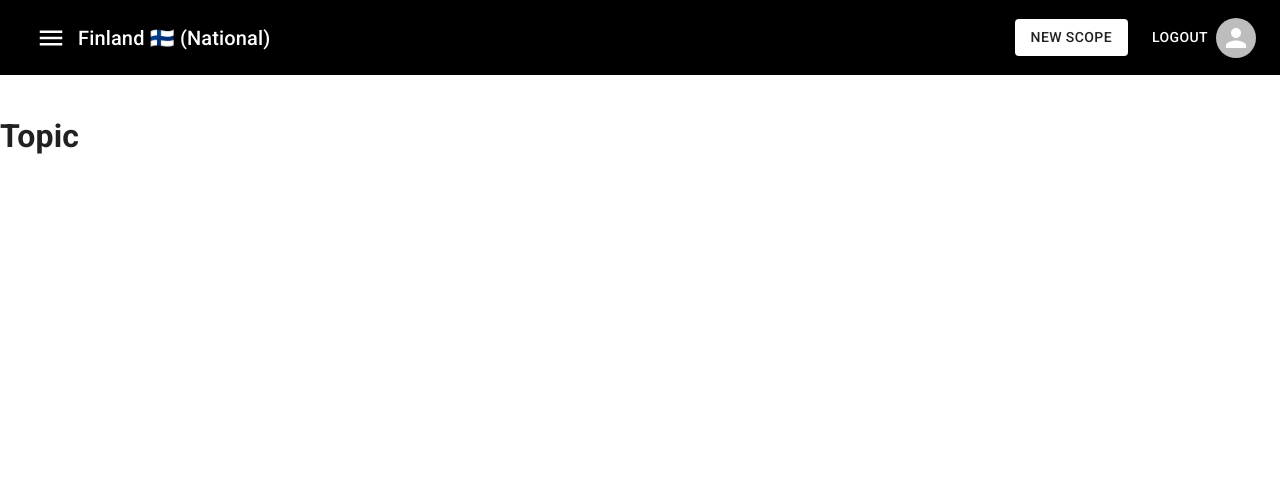
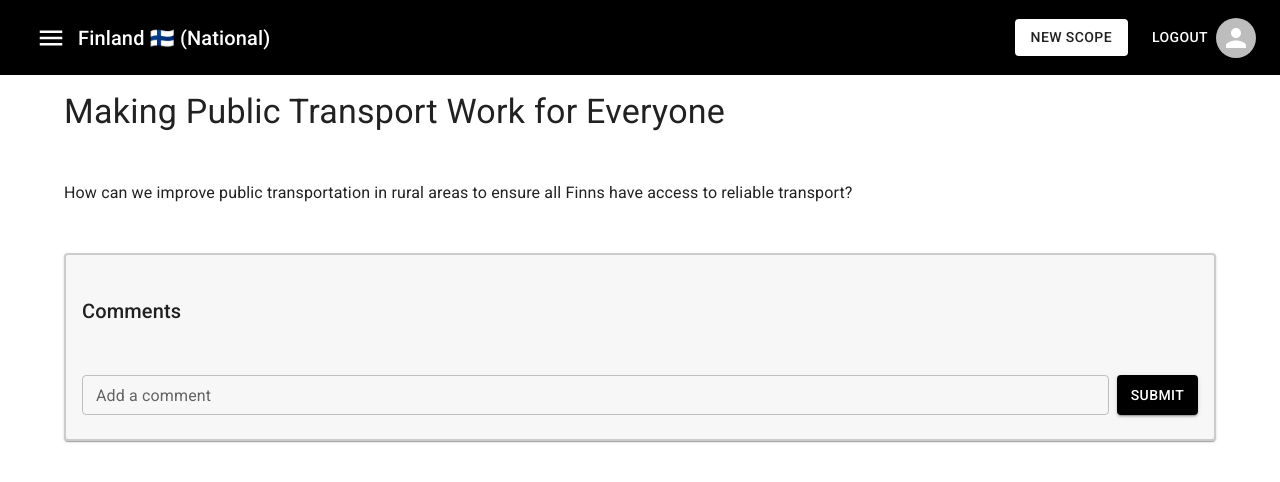
Before and after one commit to danihorvath/sisusays, a React (Vite) app: page /1/1 in a window 1280 px wide. Shown: the top 482 px of the page. Built offline with nearby package versions, Linux system fonts and the light colour scheme; sample sign-in values are in the browser's storage; a web font is replaced by a local one; what material-ui-confirm would draw is missing.

Commit message:
comment section

```diff
--- /dev/null
+++ b/src/components/CommentSection.tsx
@@ -0,0 +1,67 @@
+import { Box, Button, List, ListItem, TextField, Typography } from "@mui/material";
+import { useState } from "react";
+
+interface CommentSectionProps {
+  comments: string[];
+  addComment: (comment: string) => void;
+}
+
+export const CommentSection = ({ comments, addComment }: CommentSectionProps) => {
+  const [comment, setComment] = useState("");
+
+  const handleKeyDown = (e: React.KeyboardEvent) => {
+    if (e.key === "Enter") {
+      addComment(comment);
+      setComment(""); // Clear the input after adding the comment
+    }
+  };
+
+  return (
+    <Box sx={{ mt: 3 }}>
+      <Typography variant="h6" sx={{ marginBottom: 2 }}>
+        Comments
+      </Typography>
+      <List
+        sx={{
+          borderRadius: "4px",
+          padding: "8px",
+          marginBottom: "8px",
+          bgcolor: "background.paper",
+          maxHeight: 300,
+          overflow: "auto",
+        }}
+      >
+        {comments.map((comment, index) => (
+          <ListItem key={index} sx={{ marginBottom: "8px" }}>
+            <Box
+              sx={{
+                border: "1px solid #ccc",
+                borderRadius: "4px",
+                padding: "8px",
+                width: "100%",
+                backgroundColor: "#f9f9f9",
+              }}
+            >
+              {comment}
+            </Box>
+          </ListItem>
+        ))}
+      </List>
+
+      <Box sx={{ display: "flex", gap: 1, mt: 2 }}>
+        <TextField
+          label="Add a comment"
+          variant="outlined"
+          size="small"
+          fullWidth
+          value={comment}
+          onChange={(e) => setComment(e.target.value)}
+          onKeyDown={handleKeyDown}
+        />
+        <Button variant="contained" color="primary" onClick={() => addComment(comment)}>
+          Submit
+        </Button>
+      </Box>
+    </Box>
+  );
+};
--- /dev/null
+++ b/src/components/TopicItem.tsx
@@ -0,0 +1,42 @@
+import { Container, Card, CardContent, Typography } from "@mui/material";
+import { useState } from "react";
+import { CommentSection } from "@/components/CommentSection.tsx";
+
+export interface Topic {
+  id: number;
+  title: string;
+  description: string;
+}
+
+interface TopicItemProps {
+  topic: Topic;
+}
+
+export const TopicItem = ({ topic }: TopicItemProps) => {
+  const [comments, setComments] = useState<string[]>([]);
+
+  const addComment = (comment: string) => {
+    if (comment.trim()) {
+      setComments([...comments, comment]);
+    }
+  };
+
+  return (
+    <Container sx={{ height: "100%", paddingBottom: 4 }}>
+      {/* Topic title and description */}
+      <Typography variant="h4" sx={{ marginBottom: 6 }}>
+        {topic.title}
+      </Typography>
+      <Typography sx={{ marginBottom: 6 }}>
+        {topic.description}
+      </Typography>
+
+      <Card sx={{ height: "auto", flexDirection: "column", border: "2px solid #ccc" }}>
+        <CardContent sx={{ flexGrow: 1, display: "flex", flexDirection: "column", gap: 1 }}>
+          {/* Comment Section */}
+          <CommentSection comments={comments} addComment={addComment} />
+        </CardContent>
+      </Card>
+    </Container>
+  );
+};
--- a/src/pages/TopicPage.tsx
+++ b/src/pages/TopicPage.tsx
@@ -1,7 +1,22 @@
+import { useEffect, useState } from "react";
+import { topics } from "@/components/Feed";
+import { TopicItem, Topic } from "@/components/TopicItem";
+
 export const TopicPage = () => {
-  return (
-    <div>
-      <h1>Topic</h1>
-    </div>
-  );
+  const [topic, setTopic] = useState<Topic | null>(null);
+
+  useEffect(() => {
+    const pathParts = window.location.pathname.split("/");
+    const id = pathParts[pathParts.length - 1];
+    const topicId = parseInt(id, 10);
+
+    const foundTopic = topics.find((topic) => topic.id === topicId);
+    setTopic(foundTopic || null);
+  }, []);
+
+  if (!topic) {
+    return <div>Topic not found!</div>;
+  }
+
+  return <TopicItem topic={topic} />;
 };
```
